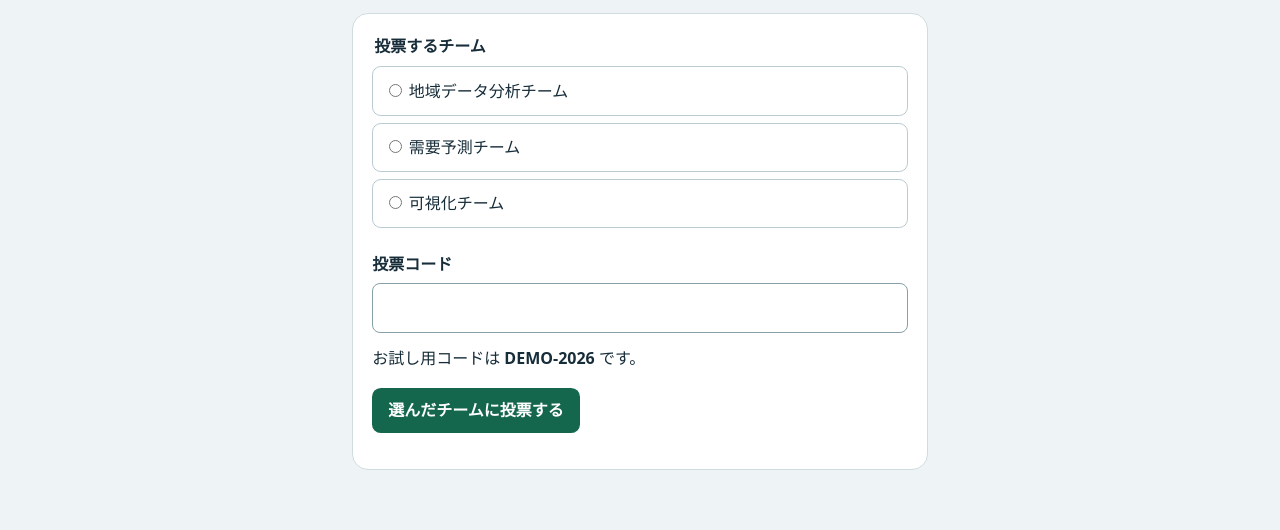
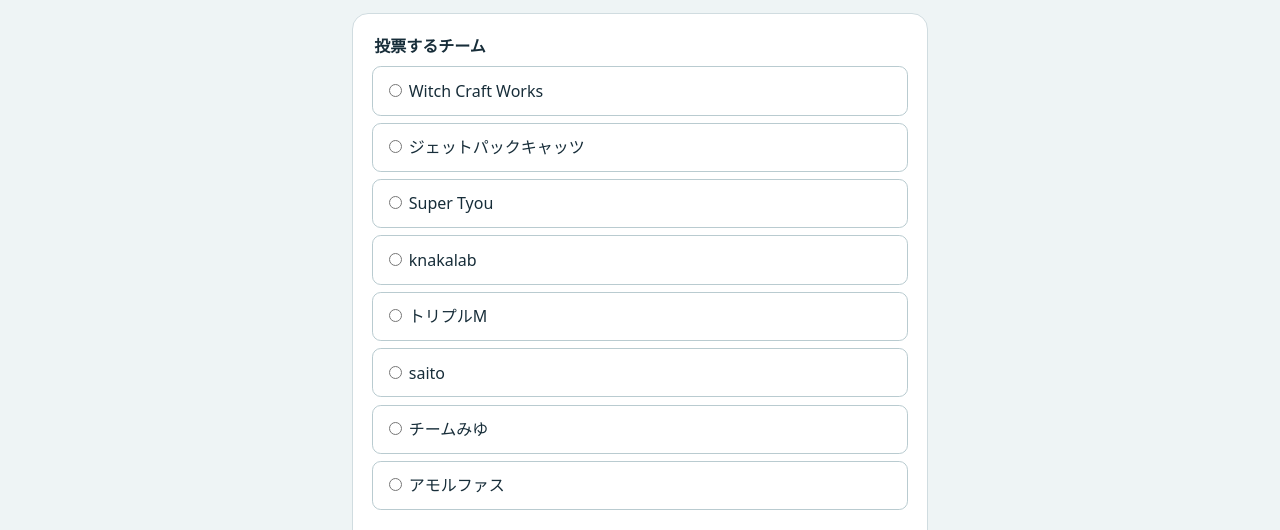
Before and after one commit to kazues/audience-award-demo, a plain HTML site: page index.html in a window 1280 px wide. Shown: the part 216-746 px from the top of the page. Drawn offline with Linux system fonts and the light colour scheme.

Commit message:
Update demo ballot with eight competition teams

```diff
--- a/index.html
+++ b/index.html
@@ -27,9 +27,14 @@ button.secondary{background:#e5edf0;color:#173443}
 <form id="ballot">
 <fieldset>
 <legend>投票するチーム</legend>
-<label class="choice"><input type="radio" name="team" value="地域データ分析チーム" required> 地域データ分析チーム</label>
-<label class="choice"><input type="radio" name="team" value="需要予測チーム"> 需要予測チーム</label>
-<label class="choice"><input type="radio" name="team" value="可視化チーム"> 可視化チーム</label>
+<label class="choice"><input type="radio" name="team" value="Witch Craft Works" required> Witch Craft Works</label>
+<label class="choice"><input type="radio" name="team" value="ジェットパックキャッツ"> ジェットパックキャッツ</label>
+<label class="choice"><input type="radio" name="team" value="Super Tyou"> Super Tyou</label>
+<label class="choice"><input type="radio" name="team" value="knakalab"> knakalab</label>
+<label class="choice"><input type="radio" name="team" value="トリプルM"> トリプルM</label>
+<label class="choice"><input type="radio" name="team" value="saito"> saito</label>
+<label class="choice"><input type="radio" name="team" value="チームみゆ"> チームみゆ</label>
+<label class="choice"><input type="radio" name="team" value="アモルファス"> アモルファス</label>
 </fieldset>
 <label for="code">投票コード</label>
 <input id="code" name="code" type="text" maxlength="20" autocomplete="off" autocapitalize="characters" spellcheck="false" aria-describedby="code-help" required>
@@ -43,7 +48,7 @@ button.secondary{background:#e5edf0;color:#173443}
 <p id="message" role="status" aria-live="polite"></p>
 <button class="secondary" id="reset" type="button" hidden>デモの投票をリセット</button>
 <script>
-const key = 'audience-award-demo-vote-v1';
+const key = 'audience-award-demo-vote-v2';
 const form = document.querySelector('#ballot');
 const receipt = document.querySelector('#receipt');
 const selection = document.querySelector('#selection');
```
